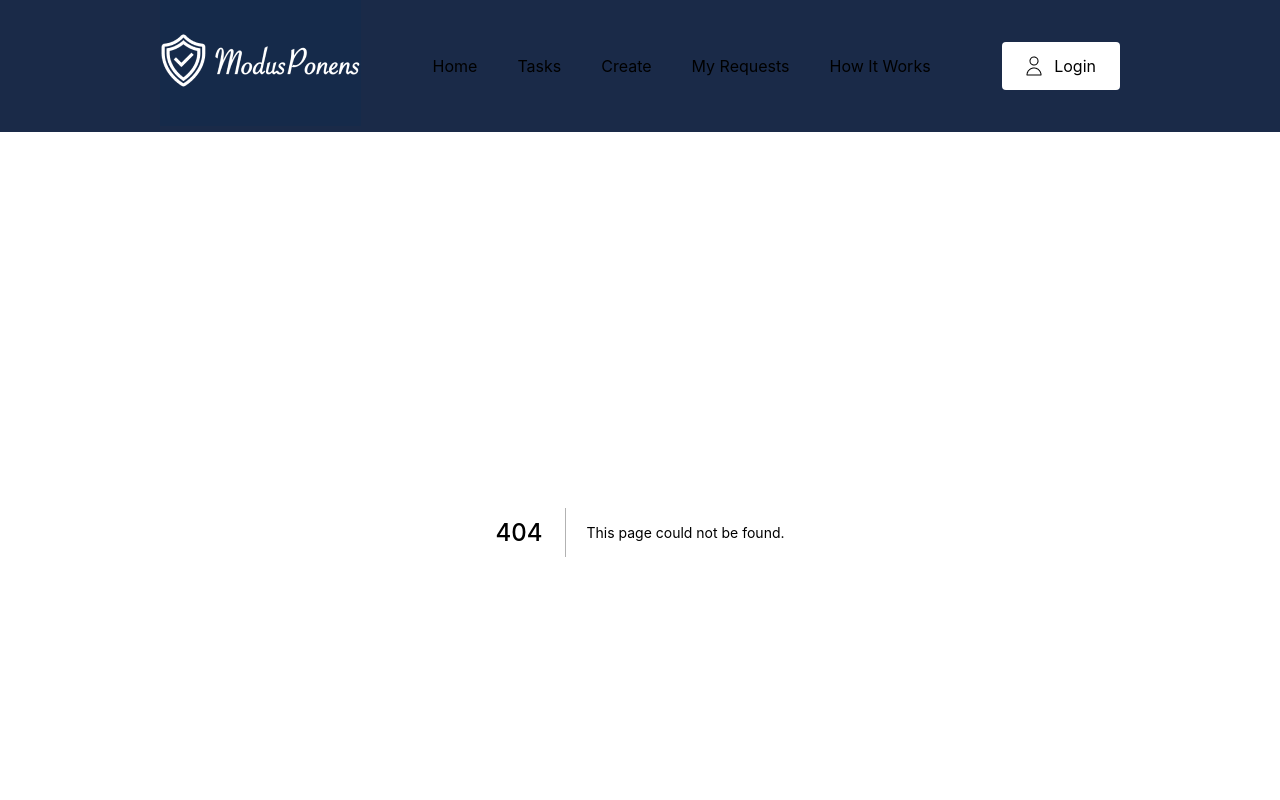
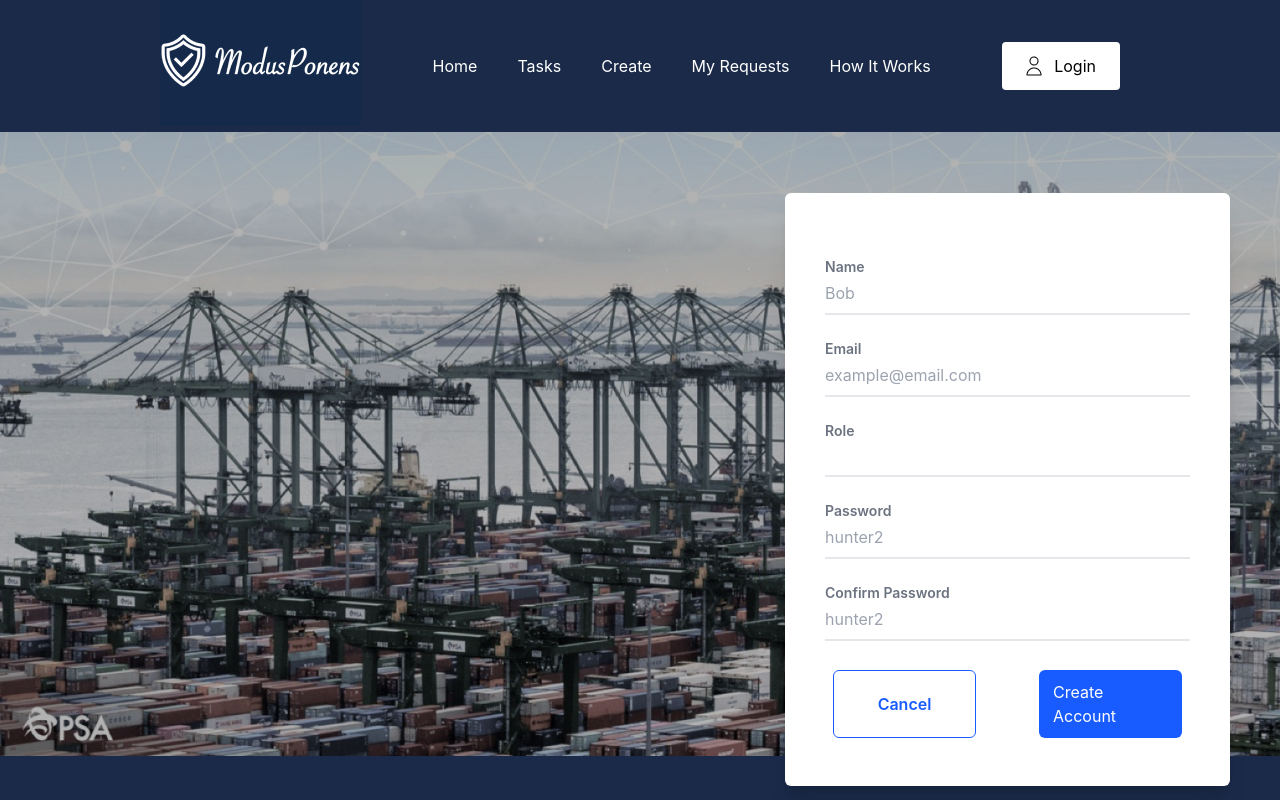
Before and after one commit to VMP-SG/PSACodeSprint2022, a Next.js app in the folder modus-ponens/: page /account/create in a window 1280 px wide. Before the commit this address had no page. Shown: the top 800 px of the page. Built offline with nearby package versions, Linux system fonts and the light colour scheme.

Commit message:
Login and Create Account Screeens

```diff
--- /dev/null
+++ b/modus-ponens/components/Account/AccountButton.js
@@ -0,0 +1,21 @@
+export default function AccountButton({ text, type, onclick }) {
+  const primary = {
+    background: "#185CFF",
+    color: "#FFFFFF",
+  };
+  const outlined = {
+    background: "#FFFFFF",
+    color: "#185CFF",
+    border: "1px solid",
+    fontWeight: 600,
+  };
+  return (
+    <div
+      style={type === 1 ? primary : outlined}
+      className="flex flex-row justify-center items-center w-[143px] py-[10px] px-[14px] m-2 cursor-pointer rounded-md"
+      onClick={onclick}
+    >
+      {text}
+    </div>
+  );
+}
--- /dev/null
+++ b/modus-ponens/components/Account/AccountPage.js
@@ -0,0 +1,23 @@
+import React, { useEffect, useState } from "react";
+import AccountBackground from "../../assets/AccountBackground.png";
+
+export default function AccountPage({ children }) {
+  const backgroundImageStyle = {
+    backgroundImage: `url(${AccountBackground.src})`,
+    width: "100%",
+    height: "624px",
+    backgroundSize: "cover",
+    backgroundRepeat: "no-repeat",
+    position: "relative",
+  };
+  const transparencyStyle = {
+    width: "100%",
+    height: "624px",
+    background: "rgba(0, 0, 0, 0.3)",
+  };
+  return (
+    <div style={backgroundImageStyle}>
+      <div style={transparencyStyle}>{children}</div>
+    </div>
+  );
+}
--- /dev/null
+++ b/modus-ponens/components/Account/CreateAccount.js
@@ -0,0 +1,76 @@
+import React, { useEffect, useState } from "react";
+import AccountPage from "./AccountPage";
+import FormExterior from "./FormExterior";
+import AccountButton from "./AccountButton";
+import TextField from "./TextField";
+
+const Dropdown = ({ options, value, setValue }) => {
+  return (
+    <div className="flex flex-col my-5">
+      <label className="my-1 text-gray-500 text-sm font-semibold">Role</label>
+      <select
+        className="border-0 border-b-2 bg-white focus:outline-none pb-2"
+        value={value}
+        onChange={(e) => setValue(e.target.value)}
+      >
+        {options.map((item) => {
+          return (
+            <option key={item} value={item}>
+              {item}
+            </option>
+          );
+        })}
+      </select>
+    </div>
+  );
+};
+
+export default function CreateAccount() {
+  const [name, setName] = useState("");
+  const [email, setEmail] = useState("");
+  const [role, setRole] = useState("PSA Staff");
+  const [password, setPassword] = useState("");
+  const [confirmPassword, setConfirmPassword] = useState("");
+  const roles = ["PSA Staff", "AETOS Staff", "Designated Officer"];
+  return (
+    <AccountPage>
+      <FormExterior>
+        <div>
+          <TextField
+            header={"Name"}
+            type="text"
+            placeholder="Bob"
+            value={name}
+            setValue={setName}
+          />
+          <TextField
+            header={"Email"}
+            type="text"
+            placeholder="example@email.com"
+            value={email}
+            setValue={setEmail}
+          />
+          <Dropdown options={roles} value={role} setValue={setRole} />
+          <TextField
+            header={"Password"}
+            type="password"
+            placeholder="hunter2"
+            value={password}
+            setValue={setPassword}
+          />
+          <TextField
+            header={"Confirm Password"}
+            type="password"
+            placeholder="hunter2"
+            value={confirmPassword}
+            setValue={setConfirmPassword}
+          />
+        </div>
+        <div className="flex justify-between relative">
+          <AccountButton text={"Cancel"} type={2} onclick={() => {}} />
+          <AccountButton text={"Create Account"} type={1} onclick={() => {}} />
+        </div>
+      </FormExterior>
+    </AccountPage>
+  );
+}
--- /dev/null
+++ b/modus-ponens/components/Account/FormExterior.js
@@ -0,0 +1,7 @@
+export default function FormExterior({ children }) {
+  return (
+    <div className="absolute flex flex-col justify-between w-[445px] h-[593px] right-[50px] bottom-[-30px] bg-white rounded-md shadow-xl p-10">
+      {children}
+    </div>
+  );
+}
--- /dev/null
+++ b/modus-ponens/components/Account/Login.js
@@ -0,0 +1,38 @@
+import React, { useState } from "react";
+import AccountPage from "./AccountPage";
+import FormExterior from "./FormExterior";
+import AccountButton from "./AccountButton";
+import MPLogo from "../../assets/MPLogo.png";
+import TextField from "./TextField";
+
+export default function Login() {
+  const [email, setEmail] = useState("");
+  const [password, setPassword] = useState("");
+  return (
+    <AccountPage>
+      <FormExterior>
+        <div>
+          <img className="pb-10" src={MPLogo.src} alt="MP Logo" />
+          <TextField
+            header={"Email"}
+            type="text"
+            placeholder="example@email.com"
+            value={email}
+            setValue={setEmail}
+          />
+          <TextField
+            header={"Password"}
+            type="password"
+            placeholder="hunter2"
+            value={password}
+            setValue={setPassword}
+          />
+        </div>
+        <div className="flex justify-between relative">
+          <AccountButton text={"Create Account"} type={2} onclick={() => {}} />
+          <AccountButton text={"Login"} type={1} onclick={() => {}} />
+        </div>
+      </FormExterior>
+    </AccountPage>
+  );
+}
--- /dev/null
+++ b/modus-ponens/components/Account/TextField.js
@@ -0,0 +1,26 @@
+export default function TextField({
+  header,
+  type,
+  placeholder,
+  value,
+  setValue,
+}) {
+  return (
+    <div className="flex flex-col my-5">
+      <label className="my-1 text-gray-500 text-sm font-semibold">
+        {header}
+      </label>
+      <input
+        value={value}
+        className="border-0 border-b-2 focus:outline-none pb-2"
+        type={type}
+        name={`${type}_${header}`}
+        placeholder={placeholder}
+        onChange={(e) => {
+          setValue(e.target.value);
+          console.log(value);
+        }}
+      />
+    </div>
+  );
+}
--- /dev/null
+++ b/modus-ponens/pages/account/create.js
@@ -0,0 +1,11 @@
+import CreateAccount from "../../components/Account/CreateAccount";
+
+export default function CreateAccountPage() {
+  return (
+    <div className="flex justify-center">
+      <div className="w-[1280px]">
+        <CreateAccount />
+      </div>
+    </div>
+  );
+}
--- /dev/null
+++ b/modus-ponens/pages/account/login.js
@@ -0,0 +1,11 @@
+import Login from "../../components/Account/Login";
+
+export default function LoginPage() {
+  return (
+    <div className="flex justify-center">
+      <div className="w-[1280px]">
+        <Login />
+      </div>
+    </div>
+  );
+}
```
Also changed, not shown: modus-ponens/assets/AccountBackground.png (added), modus-ponens/assets/MPLogo.png (added).
